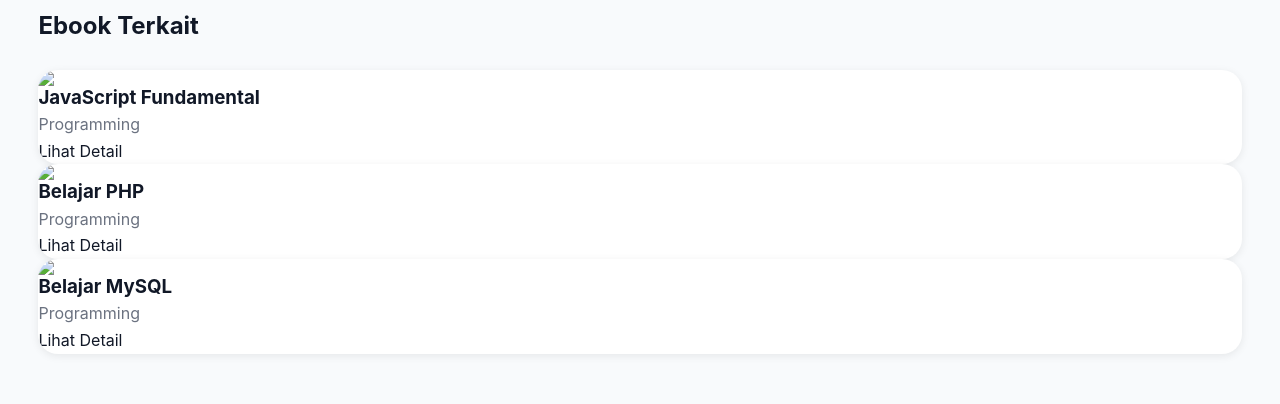
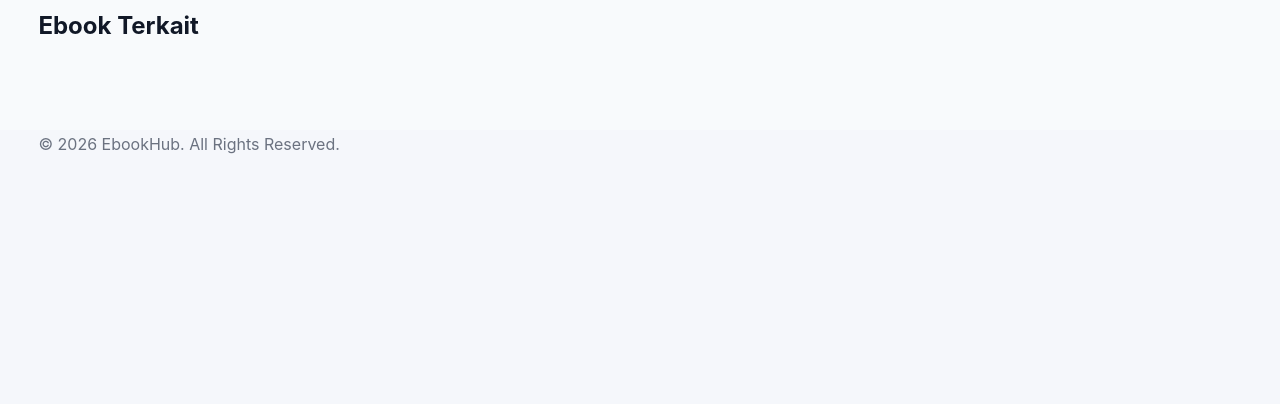
Before and after one commit to dvann05/Ebook-hub, a plain HTML site: page detail.html in a window 1280 px wide. Shown: the part 851-1255 px from the top of the page. After the commit the page ends 1009 px from the top, so only its background shows below. Drawn offline with Linux system fonts and the light colour scheme.

Commit message:
Remove ebook cards from detail.html
Removed multiple ebook cards from detail.html.

```diff
--- a/detail.html
+++ b/detail.html
@@ -132,56 +132,6 @@ Download Ebook
 
 </div>
 
-<div class="ebook-card">
-
-<img src="assets/images/ebook/js.jpg">
-
-<h3>JavaScript Fundamental</h3>
-
-<p>Programming</p>
-
-<a href="detail.html">
-
-Lihat Detail
-
-</a>
-
-</div>
-
-<div class="ebook-card">
-
-<img src="assets/images/ebook/php.jpg">
-
-<h3>Belajar PHP</h3>
-
-<p>Programming</p>
-
-<a href="detail.html">
-
-Lihat Detail
-
-</a>
-
-</div>
-
-<div class="ebook-card">
-
-<img src="assets/images/ebook/mysql.jpg">
-
-<h3>Belajar MySQL</h3>
-
-<p>Programming</p>
-
-<a href="detail.html">
-
-Lihat Detail
-
-</a>
-
-</div>
-
-</div>
-
 </div>
 
 </section>
```
